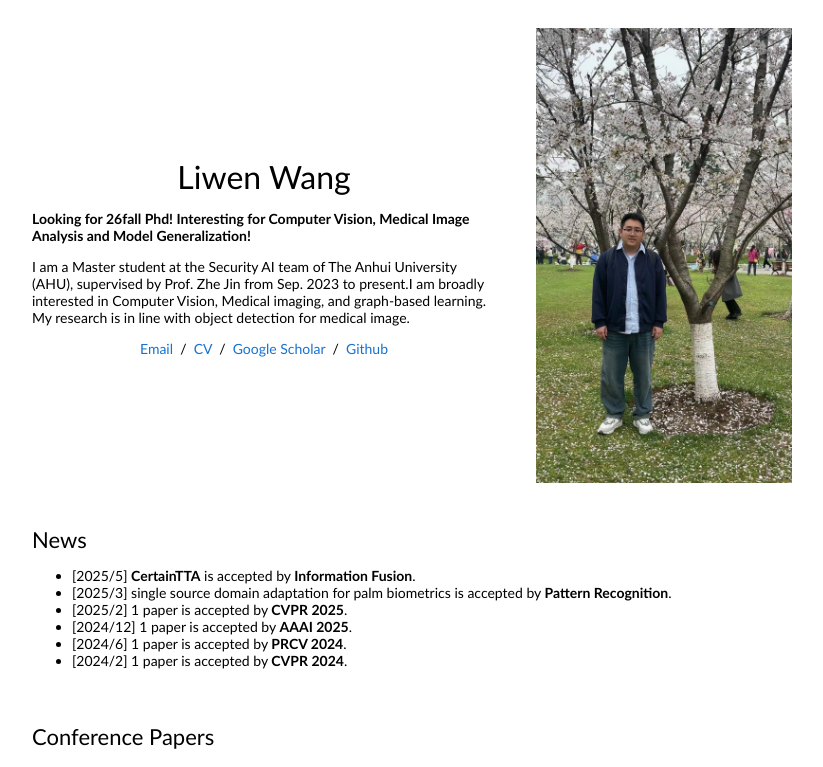
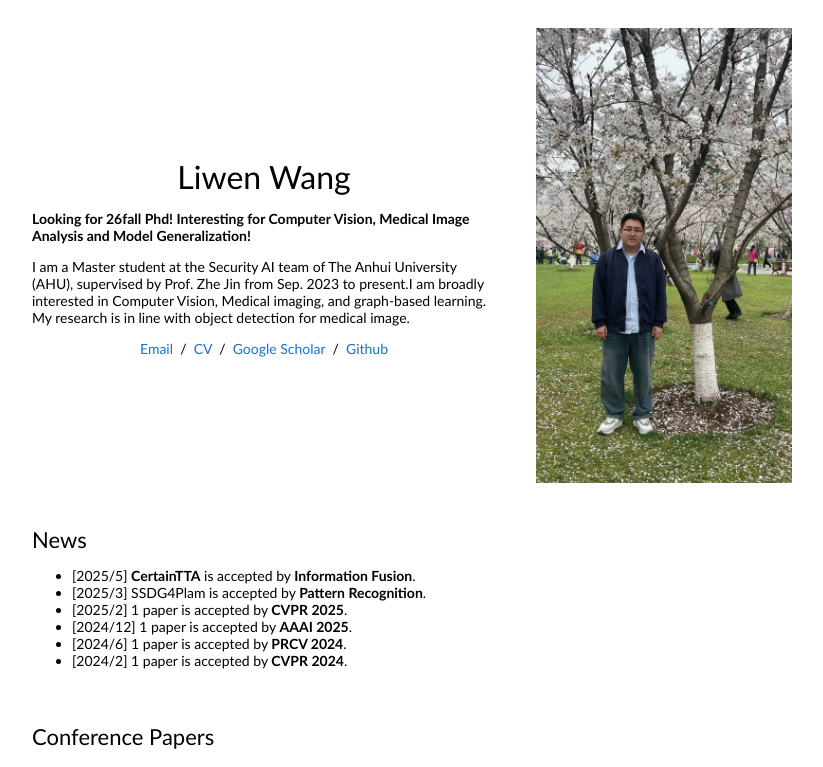
Before and after one commit to LiwenWang919/liwenwang919.github.io, a plain HTML site: page index.html in a window 1280 px wide. Shown: the top 767 px of the page, without its empty margins (228-1051 px from the left). Drawn offline with Linux system fonts and the light colour scheme.

Commit message:
Update index.html

```diff
--- a/index.html
+++ b/index.html
@@ -64,7 +64,7 @@
                   <heading>News</heading>
                   <ul>
                     <li>[2025/5] <strong>CertainTTA</strong> is accepted by <strong>Information Fusion</strong>.
-                    <li>[2025/3] single source domain adaptation for palm biometrics is accepted by <strong>Pattern Recognition</strong>.
+                    <li>[2025/3] SSDG4Plam is accepted by <strong>Pattern Recognition</strong>.
                     <li>[2025/2] 1 paper is accepted by <strong>CVPR 2025</strong>.
                     <li>[2024/12] 1 paper is accepted by <strong>AAAI 2025</strong>.
                     <li>[2024/6] 1 paper is accepted by <strong>PRCV 2024</strong>.
```
